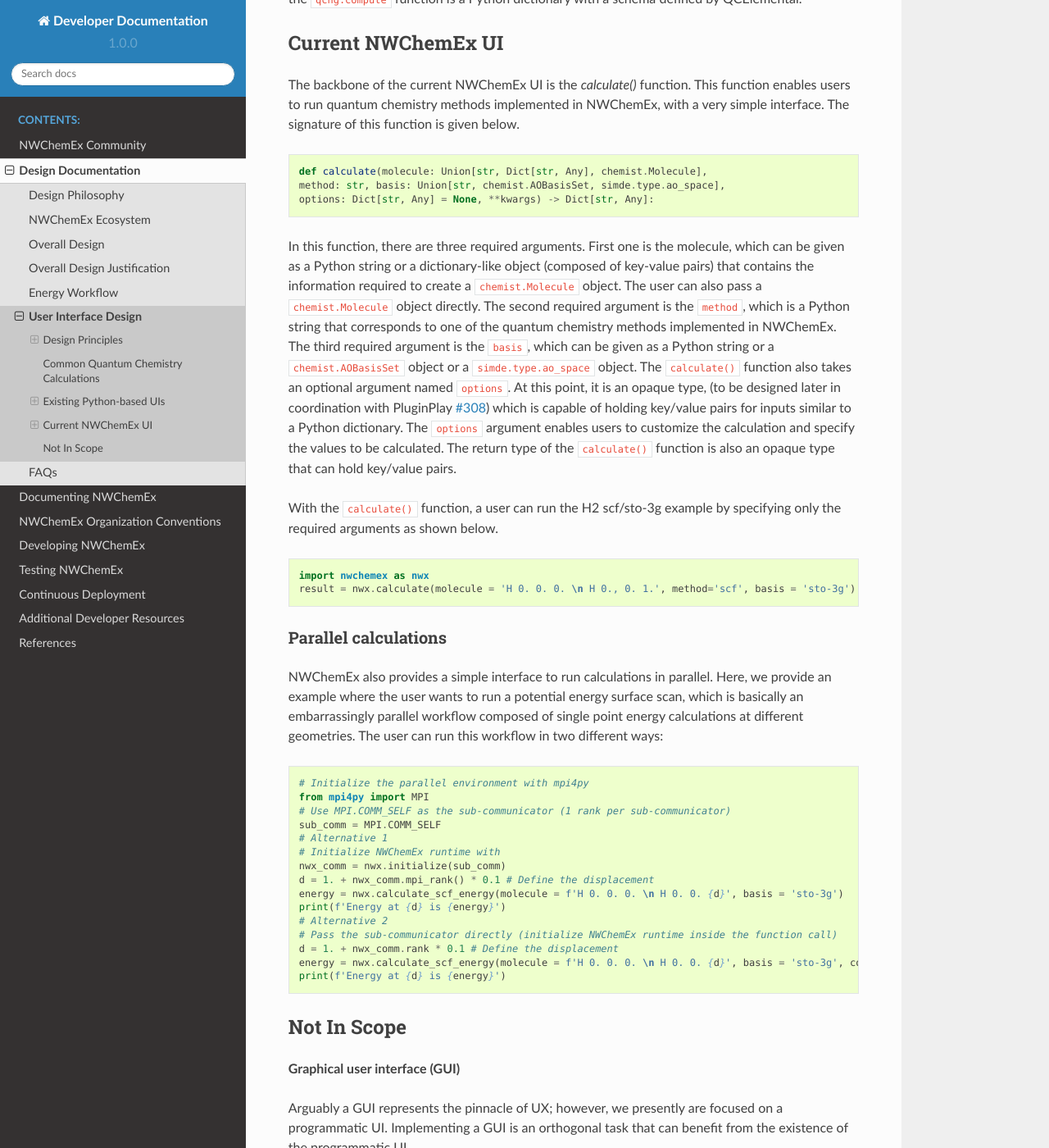
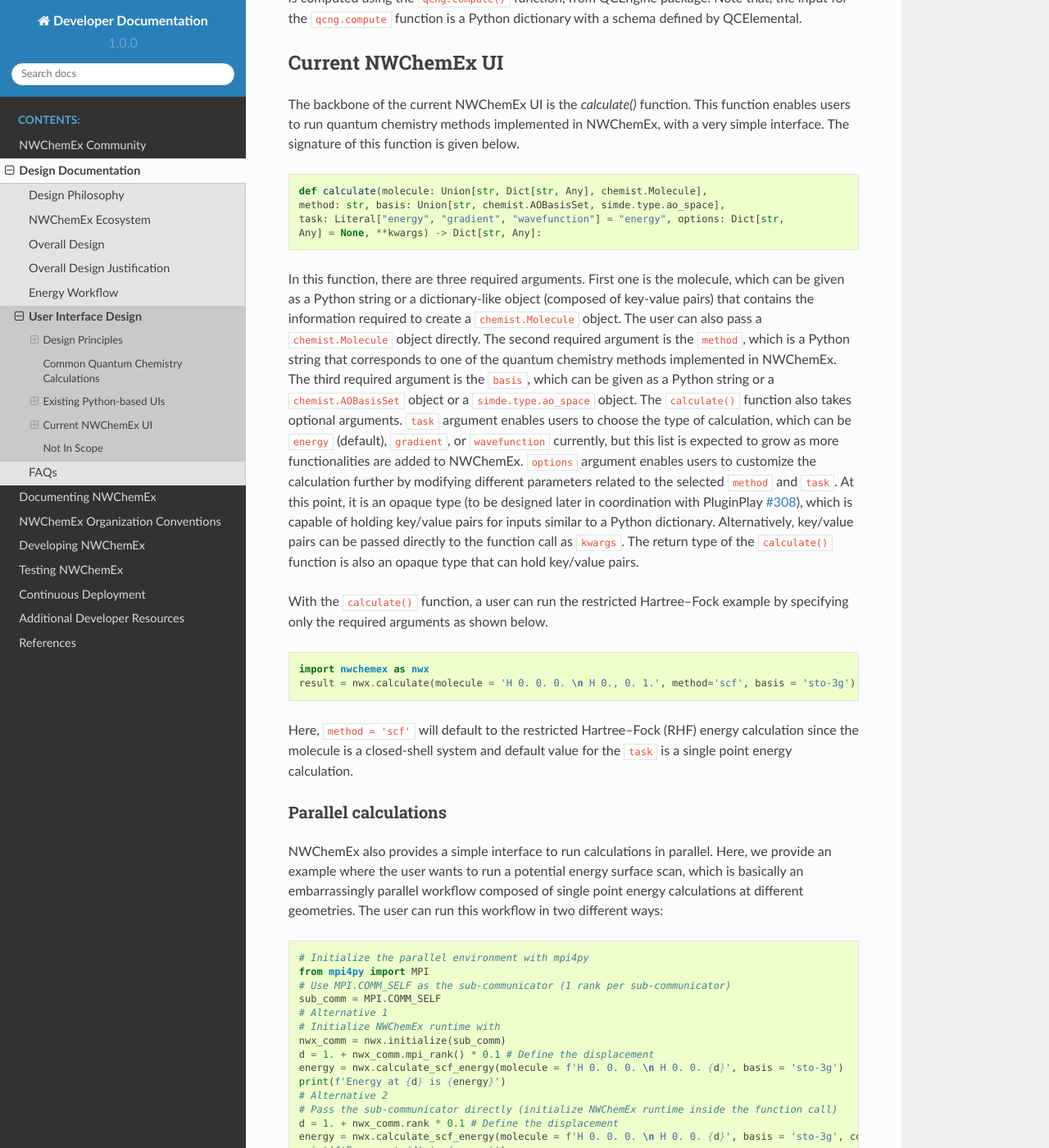
Before and after one commit to NWChemEx/.github, a Sphinx documentation site: the page built from docs/source/design/ui_design.rst, in a window 1280 px wide and 1400 px high, scrolled down 5128 px. Shown: the whole window at 82% size. Built offline with Sphinx 7.4.7 and the Read the Docs theme 2.0.0, drawn with Linux system fonts in a browser that asks for light colours; some of the changed text lies outside the part shown.

Commit message:
Add task as an optional argument
Use restricted HF instead of SCF to be more specific in the documentation.

```diff
--- a/docs/source/design/ui_design.rst
+++ b/docs/source/design/ui_design.rst
@@ -186,7 +186,7 @@
 programming is preferred over object oriented style as described in their `code
 standard <https://pyscf.org/code-rule.html>`_.
 
-Below you can find how to run an SCF calculation for a hydrogen molecule using
+Below you can find how to run an restricted Hartree--Fock calculation for a hydrogen molecule using
 PySCF.
 
 .. code-block:: python
@@ -263,7 +263,8 @@
 
     def calculate(molecule: Union[str, Dict[str, Any], chemist.Molecule],
     method: str, basis: Union[str, chemist.AOBasisSet, simde.type.ao_space],
-    options: Dict[str, Any] = None, **kwargs) -> Dict[str, Any]:
+    task: Literal["energy", "gradient", "wavefunction"] = "energy", options: Dict[str,
+    Any] = None, **kwargs) -> Dict[str, Any]:
 
 In this function, there are three required arguments. First one is the molecule,
 which can be given as a Python string or a dictionary-like object (composed of
@@ -273,16 +274,20 @@
 Python string that corresponds to one of the quantum chemistry methods
 implemented in NWChemEx. The third required argument is the ``basis``, which can
 be given as a Python string or a ``chemist.AOBasisSet`` object or a
-``simde.type.ao_space`` object. The ``calculate()`` function also takes an
-optional argument named ``options``. At this point, it is an opaque type, (to be designed
-later in coordination with PluginPlay `#308
-<https://github.com/NWChemEx-Project/PluginPlay/issues/308>`_) which is capable
-of holding key/value pairs for inputs similar to a Python dictionary. The
-``options`` argument enables users to customize the calculation and specify the
-values to be calculated. The return type of the ``calculate()`` function is also an
-opaque type that can hold key/value pairs.
+``simde.type.ao_space`` object. The ``calculate()`` function also takes optional
+arguments. ``task`` argument enables users to choose the type of calculation,
+which can be ``energy`` (default), ``gradient``, or ``wavefunction`` currently,
+but this list is expected to grow as more functionalities are added to NWChemEx.
+``options`` argument enables users to customize the calculation further by
+modifying different parameters related to the selected ``method`` and ``task``. At
+this point, it is an opaque type (to be designed later in coordination with
+PluginPlay `#308 <https://github.com/NWChemEx-Project/PluginPlay/issues/308>`_),
+which is capable of holding key/value pairs for inputs similar to a Python
+dictionary. Alternatively, key/value pairs can be passed directly to the
+function call as ``kwargs``. The return type of the ``calculate()`` function is
+also an opaque type that can hold key/value pairs.
 
-With the ``calculate()`` function, a user can run the H2 scf/sto-3g example by
+With the ``calculate()`` function, a user can run the restricted Hartree--Fock example by
 specifying only the required arguments as shown below.
 
 .. code-block:: python
@@ -290,6 +295,9 @@
     import nwchemex as nwx
     result = nwx.calculate(molecule = 'H 0. 0. 0. \n H 0., 0. 1.', method='scf', basis = 'sto-3g')
 
+Here, ``method = 'scf'`` will default to the restricted Hartree--Fock (RHF) energy
+calculation since the molecule is a closed-shell system and default value for
+the ``task`` is a single point energy calculation.
 
 Parallel calculations
 =====================
```
